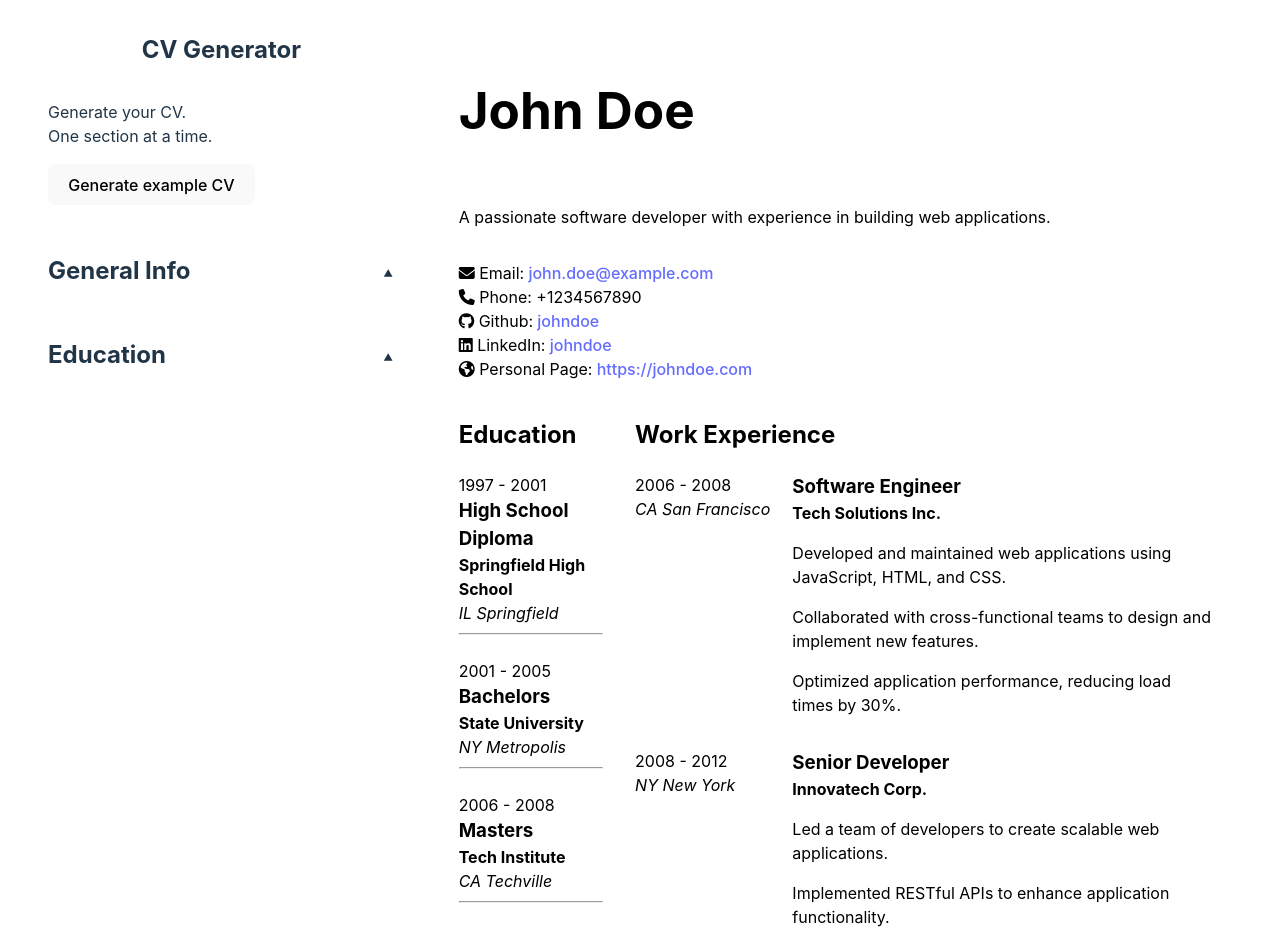
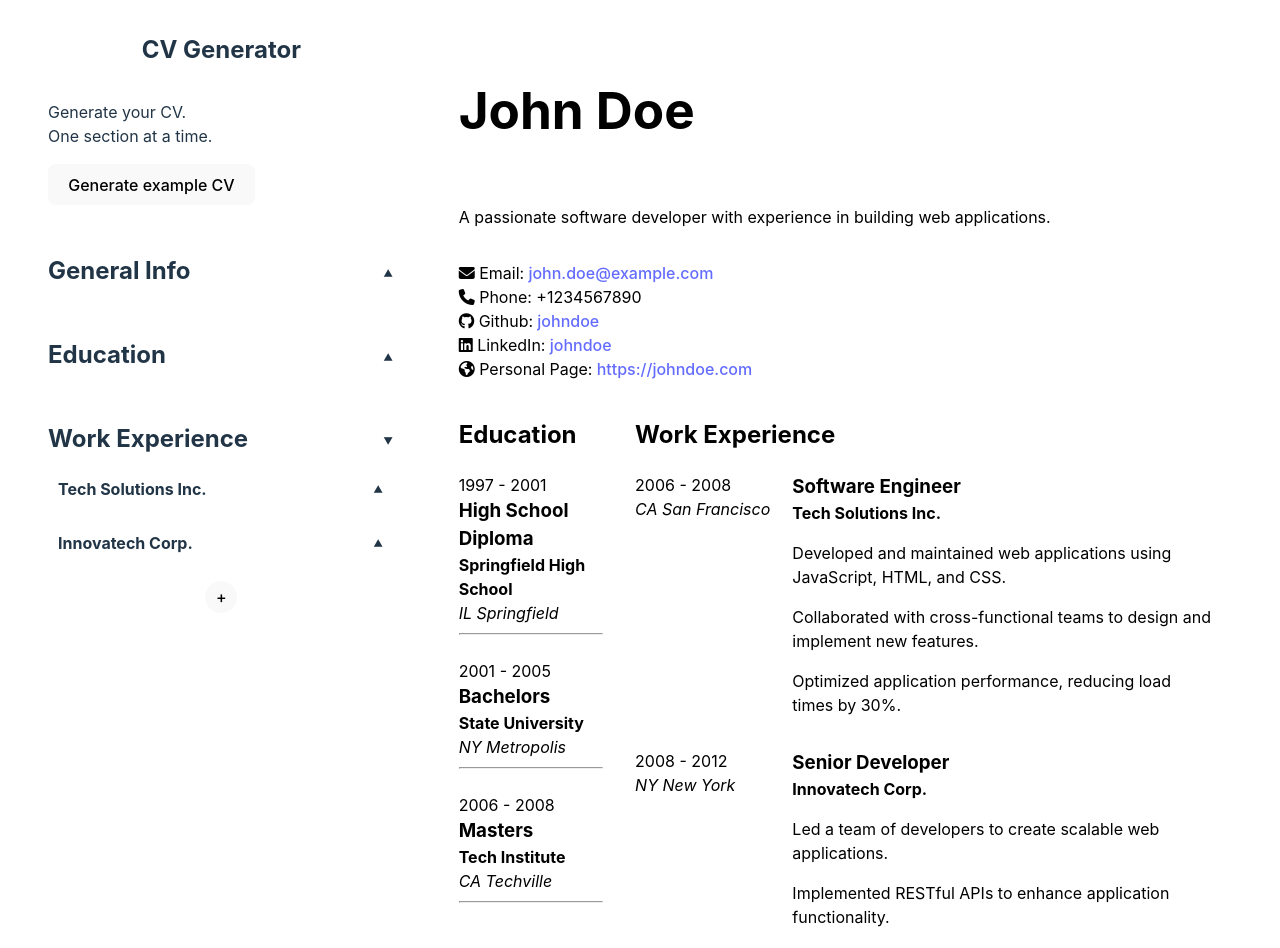
Before and after one commit to danielvelkov/cv-generator, a React (Vite) app: page / in a window 1280 px wide. Shown: the top 948 px of the page. Built offline with nearby package versions, Linux system fonts and the light colour scheme.

Commit message:
feat: add work input section and entryList component
Can now add elements to a list of work accomplishments
inside each work experience.

```diff
--- a/src/App.jsx
+++ b/src/App.jsx
@@ -8,6 +8,7 @@ import Accordion from './components/accordion';
 import EducationSection from './components/CVsections/educationSection';
 import EducationBuilderSection from './components/builderSections/educationBuilderSection';
 import WorkSection from './components/CVsections/workSection';
+import WorkInfoBuilder from './components/builderSections/workInfoBuilder';
 
 const InputSectionTypes = {
   GeneralInfo: 'GeneralInfo',
@@ -128,10 +129,26 @@ function App() {
             />
           </Accordion>
         </Card>
+        <Card>
+          <Accordion
+            title="Work Experience"
+            handleSelect={() => handleSelect(InputSectionTypes.work)}
+            isExpanded={activeSectionId === InputSectionTypes.work}
+          >
+            <WorkInfoBuilder
+              work={cvData.work}
+              handleChangeForElement={(data, i) =>
+                handleChangeForElement('work', i, data)
+              }
+              handleAddElement={(element) => handleAddElement('work', element)}
+              handleRemoveElement={(i) => handleRemoveElement('work', i)}
+            />
+          </Accordion>
+        </Card>
       </aside>
       <main>
         <GeneralInfoSection {...cvData.generalInfo} />
-        <div className='portfolio'>
+        <div className="portfolio">
           <EducationSection education={cvData.education} />
           <WorkSection work={cvData.work} />
         </div>
--- /dev/null
+++ b/src/components/builderSections/workInfoBuilder.jsx
@@ -0,0 +1,196 @@
+import { useState } from 'react';
+import '../../styles/inputSection.css';
+import Accordion from '../accordion';
+import EntryList from '../entryList';
+
+export default function WorkInfoBuilder({
+  work,
+  handleChangeForElement,
+  handleAddElement,
+  handleRemoveElement,
+}) {
+  const defaultDateStr = '2001-01-01';
+  const [nextId, setNextId] = useState(Math.max(...work.map((e) => e.id)));
+  const [selectedId, setSelectedId] = useState();
+  function createWorkExperience() {
+    setNextId(nextId + 1);
+    return {
+      id: nextId + 1,
+      position: '',
+      company: '',
+      from: '',
+      to: '',
+      state: '',
+      city: '',
+      accomplishments: [],
+    };
+  }
+
+  function getEventDataObject(targetName, targetValue) {
+    return { target: { name: targetName, value: targetValue } };
+  }
+
+  const handleAddItem = (newItem, id) => {
+    let data = getEventDataObject('accomplishments', [
+      ...work.find((w) => w.id === id).accomplishments,
+      newItem,
+    ]);
+    handleChangeForElement(data, id);
+  };
+
+  const handleRemoveItem = (index, id) => {
+    let data = getEventDataObject('accomplishments', [
+      ...work
+        .find((w) => w.id === id)
+        .accomplishments.filter((a, i) => i !== index),
+    ]);
+    handleChangeForElement(data, id);
+  };
+
+  const handleEditItem = (index, updatedItem, id) => {
+    let data = getEventDataObject('accomplishments', [
+      ...work
+        .find((w) => w.id === id)
+        .accomplishments.map((item, i) => (i === index ? updatedItem : item)),
+    ]);
+
+    handleChangeForElement(data, id);
+  };
+
+  return (
+    <>
+      <ul>
+        {work.map((w, i) => {
+          return (
+            <li className="sub-section" key={w.id}>
+              <Accordion
+                title={(work[i].company || null) ?? 'Company #' + w.id}
+                isExpanded={selectedId === w.id}
+                handleSelect={() => {
+                  if (selectedId === w.id) setSelectedId();
+                  else setSelectedId(w.id);
+                }}
+              >
+                <hr></hr>
+                <form onSubmit={(e) => e.preventDefault()}>
+                  <label>
+                    {' '}
+                    Company name:{' '}
+                    <input
+                      required
+                      type="text"
+                      name="company"
+                      value={work[i].company}
+                      onChange={(data) => {
+                        handleChangeForElement(data, w.id);
+                      }}
+                    />{' '}
+                  </label>{' '}
+                  <label>
+                    {' '}
+                    Position:{' '}
+                    <input
+                      required
+                      type="text"
+                      name="position"
+                      value={work[i].position}
+                      onChange={(data) => {
+                        handleChangeForElement(data, w.id);
+                      }}
+                    />{' '}
+                  </label>{' '}
+                  <label>
+                    {' '}
+                    Start Date:{' '}
+                    <input
+                      required
+                      type="date"
+                      name="from"
+                      value={
+                        work[i].from
+                          ? new Date(work[i].from).toISOString().split('T')[0]
+                          : defaultDateStr
+                      }
+                      onChange={(data) => {
+                        handleChangeForElement(data, w.id);
+                      }}
+                    />{' '}
+                  </label>{' '}
+                  <label>
+                    {' '}
+                    End Date:{' '}
+                    <input
+                      required
+                      type="date"
+                      name="to"
+                      value={
+                        work[i].to
+                          ? new Date(work[i].to).toISOString().split('T')[0]
+                          : defaultDateStr
+                      }
+                      onChange={(data) => {
+                        handleChangeForElement(data, w.id);
+                      }}
+                    />{' '}
+                  </label>
+                  <label>
+                    {' '}
+                    State:{' '}
+                    <input
+                      required
+                      type="text"
+                      name="state"
+                      value={work[i].state}
+                      onChange={(data) => {
+                        handleChangeForElement(data, w.id);
+                      }}
+                    />{' '}
+                  </label>
+                  <label>
+                    {' '}
+                    City:{' '}
+                    <input
+                      required
+                      type="text"
+                      name="city"
+                      value={work[i].city}
+                      onChange={(data) => {
+                        handleChangeForElement(data, w.id);
+                      }}
+                    />{' '}
+                  </label>
+                  <label>
+                    Accomplishments:
+                    <EntryList
+                      items={work[i].accomplishments}
+                      onAddItem={(newItem) => handleAddItem(newItem, w.id)}
+                      onRemoveItem={(index) => handleRemoveItem(index, w.id)}
+                      onEditItem={(index, updatedItem) =>
+                        handleEditItem(index, updatedItem, w.id)
+                      }
+                    ></EntryList>
+                  </label>
+                  <button onClick={() => handleRemoveElement(w.id)}>
+                    Remove <span>&#128465;</span>
+                  </button>
+                </form>
+              </Accordion>
+            </li>
+          );
+        })}
+      </ul>
+      <div className="button-container">
+        <button
+          className="add-element-button"
+          onClick={() => {
+            const newWorkExp = createWorkExperience();
+            setSelectedId(newWorkExp.id);
+            handleAddElement(newWorkExp);
+          }}
+        >
+          <span>+</span>
+        </button>
+      </div>
+    </>
+  );
+}
--- /dev/null
+++ b/src/components/entryList.jsx
@@ -0,0 +1,81 @@
+import '../styles/entryList.css';
+import { useState } from 'react';
+
+const EntryList = ({ items, onAddItem, onRemoveItem, onEditItem }) => {
+  const [newItem, setNewItem] = useState('');
+  const [editIndex, setEditIndex] = useState(null);
+  const [editText, setEditText] = useState('');
+
+  const handleAdd = () => {
+    if (newItem.trim()) {
+      onAddItem(newItem);
+      setNewItem('');
+    }
+  };
+
+  const handleEdit = (index, item) => {
+    setEditIndex(index);
+    setEditText(item);
+  };
+
+  const handleSaveEdit = (index) => {
+    if (editText.trim()) {
+      onEditItem(index, editText);
+      setEditIndex(null);
+      setEditText('');
+    }
+  };
+
+  return (
+    <div className="entryList">
+      {items.length > 0 && (
+        <ul>
+          {items.map((item, index) => (
+            <li key={index}>
+              {editIndex === index ? (
+                <>
+                  <input
+                    autoFocus
+                    type="text"
+                    value={editText}
+                    onChange={(e) => setEditText(e.target.value)}
+                  />
+                  <div className="entry-actions">
+                    <button onClick={() => handleSaveEdit(index)}>
+                      &#10004;
+                    </button>
+                  </div>
+                </>
+              ) : (
+                <>
+                  <p>{item}</p>
+                  <div className="entry-actions">
+                    <button onClick={() => handleEdit(index, item)}>
+                      &#9998;
+                    </button>
+                    <button onClick={() => onRemoveItem(index)}>
+                      &#128465;
+                    </button>
+                  </div>
+                </>
+              )}
+            </li>
+          ))}
+        </ul>
+      )}
+      <div>
+        <div className="add-item">
+          <input
+            type="text"
+            value={newItem}
+            onChange={(e) => setNewItem(e.target.value)}
+            placeholder="Add new item"
+          ></input>
+          <button onClick={handleAdd}>Add</button>
+        </div>
+      </div>
+    </div>
+  );
+};
+
+export default EntryList;
--- /dev/null
+++ b/src/styles/entryList.css
@@ -0,0 +1,47 @@
+.add-item {
+  display: flex;
+  gap: 1em;
+  justify-content: space-between;
+  input {
+    flex: 1;
+    border-radius: 1em;
+  }
+}
+
+.add-item button {
+  cursor: pointer;
+  margin-right: 0.2em;
+}
+
+.entryList {
+  ul {
+    gap: 0.5em;
+    display: flex;
+    flex-direction: column;
+    margin: 1em 0em;
+  }
+
+  input {
+    flex: 1;
+    padding: 1em;
+  }
+  li {
+    display: flex;
+    justify-content: space-between;
+    align-items: baseline;
+    border-radius: 5px;
+    background-color: rgb(43, 42, 51);
+    p {
+      padding-left: 1em;
+    }
+  }
+  button {
+    padding: 0.2em 0.3em;
+  }
+}
+
+.entry-actions {
+  display: flex;
+  gap: 0.2em;
+  margin: 0em 0.3em;
+}
--- a/src/styles/inputSection.css
+++ b/src/styles/inputSection.css
@@ -36,7 +36,6 @@ button.add-element-button {
 
 .sub-section {
   margin-top: 10px;
-  border: 1px solid gray;
   padding: 10px;
   border-radius: 10px;
   h2 {
```
